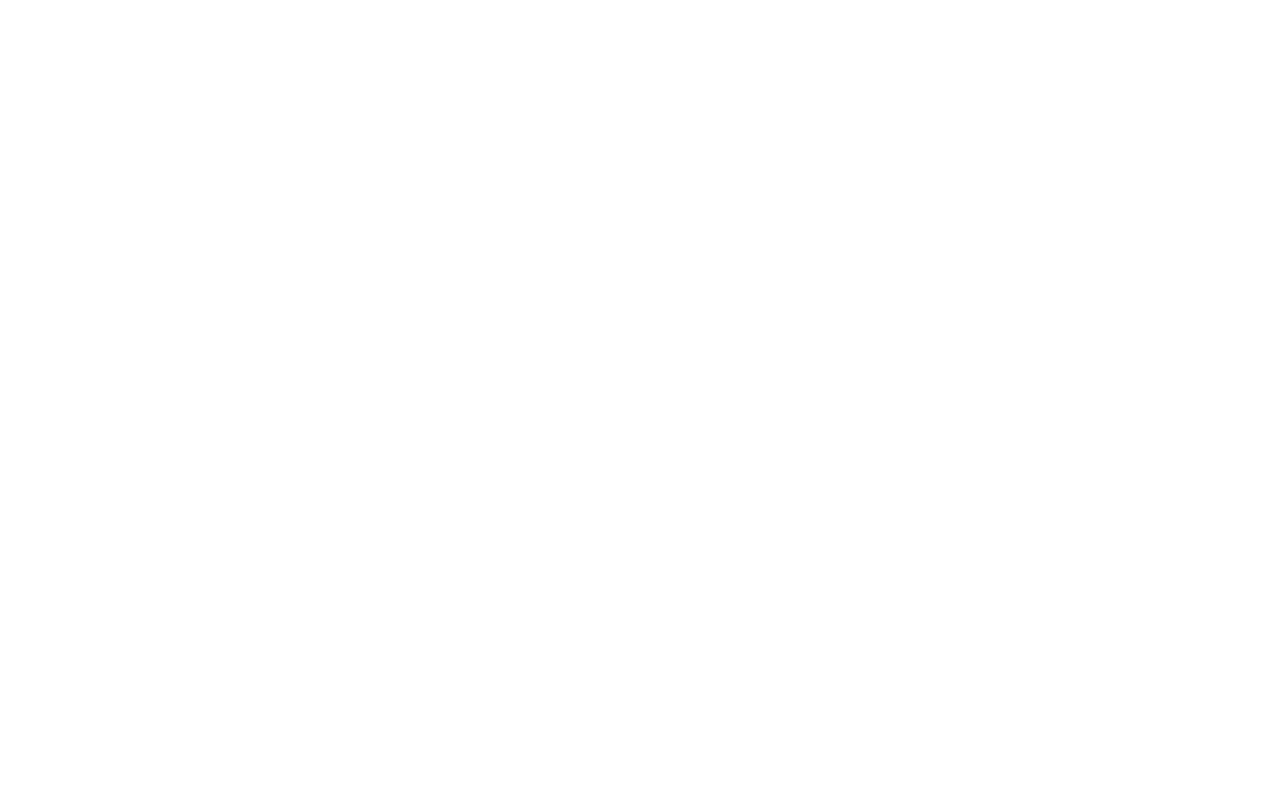
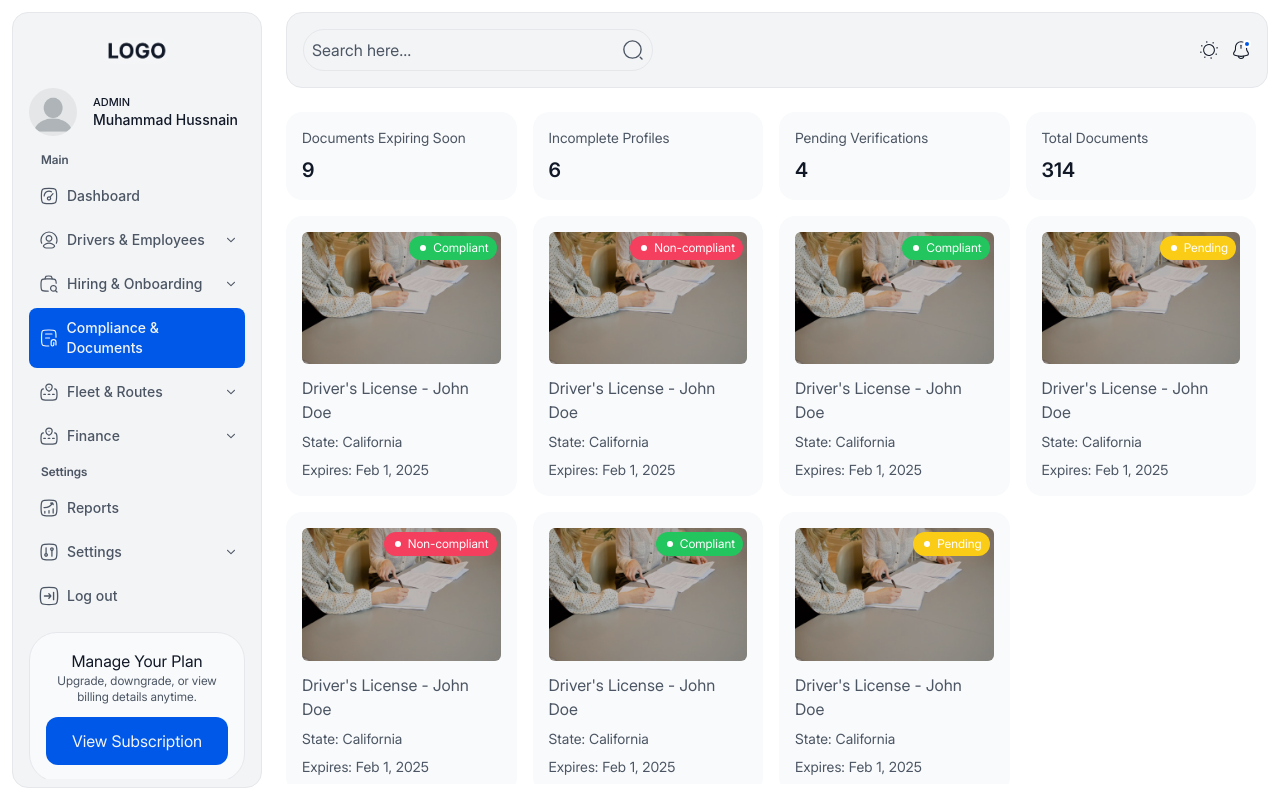
Before and after one commit to Fabulous-Technology-Solutions/FleetReact, a React (Vite) app: page /compliance-documents in a window 1280 px wide. Before the commit this address had no page. Built offline with nearby package versions, Linux system fonts and the light colour scheme; a web font is replaced by a local one.

Commit message:
routes set and components names change

```diff
--- a/src/App.jsx
+++ b/src/App.jsx
@@ -5,22 +5,22 @@
 import AdminLayout from "./layouts/AdminLayout";
 import IconGallery from "./components/IconGallery";
 import Dashboard from "./pages/admin/dashboard/Dashboard";
-import AllMembers from "./pages/admin/driversAndEmployees/AllMembers";
-import Attendance from "./pages/admin/driversAndEmployees/Attendance";
+import AllTeamMembers from "./pages/admin/driversAndEmployees/AllTeamMembers";
+import AttendanceAndPerformance from "./pages/admin/driversAndEmployees/AttendanceAndPerformance";
 import IncidentReports from "./pages/admin/driversAndEmployees/IncidentReports";
 import CustomersManagement from "./pages/admin/driversAndEmployees/CustomersManagement";
-import Interviews from "./pages/admin/hiringAndOnboarding/Interviews";
+import ApplicationsAndInterviews from "./pages/admin/hiringAndOnboarding/ApplicationsAndInterviews";
 import JobRequests from "./pages/admin/hiringAndOnboarding/JobRequests";
-import Documents from "./pages/admin/complianceAndDocuments/Documents";
-import LiveMap from "./pages/admin/fleetsAndRoutes/LiveMap";
+import ComplianceAndDocuments from "./pages/admin/complianceAndDocuments/ComplianceAndDocuments";
+import LiveFleetMap from "./pages/admin/fleetsAndRoutes/LiveFleetMap";
 import RouteAssignments from "./pages/admin/fleetsAndRoutes/RouteAssignments";
 import VehicleMaintenance from "./pages/admin/fleetsAndRoutes/VehicleMaintenance";
 import PayrollOverview from "./pages/admin/finance/PayrollOverview";
-import InvoicesExpenses from "./pages/admin/finance/InvoicesExpenses";
+import InvoicesAndExpenses from "./pages/admin/finance/InvoicesAndExpenses";
 import Reports from "./pages/admin/reports/Reports";
-import { ProfileSetting } from "./pages/admin/settings/ProfileSetting";
+import { ProfileSettings } from "./pages/admin/settings/ProfileSettings";
 import SecuritySettings from "./pages/admin/settings/SecuritySettings";
-import UserRole from "./pages/admin/settings/UserRole";
+import UserRolesAndPermissions from "./pages/admin/settings/UserRolesAndPermissions";
 import NotificationPreference from "./pages/admin//settings/NotificationPreference";
 
 function App() {
@@ -30,28 +30,26 @@
         <Routes>
           <Route path="/icons" element={<IconGallery />} />
           <Route element={<AdminLayout />}>
-            <Route path="/Dashboard" element={<Dashboard />} />
-            <Route path="/AllMembers" element={<AllMembers />} />
-            <Route path="/Attendance" element={<Attendance />} />
-            <Route path="/IncidentReports" element={<IncidentReports />} />
-            <Route path="/JobRequests" element={<JobRequests />} />
-            <Route path="/Interviews" element={<Interviews />} />
-            <Route path="/Documents" element={<Documents />} />
-            <Route path="/LiveMap" element={<LiveMap />} />
-            <Route path="/RouteAssignments" element={<RouteAssignments />} />
-            <Route path="/VehicleMaintenance" element={<VehicleMaintenance />}/>
-            <Route path="/PayrollOverview" element={<PayrollOverview />} />
-            <Route path="/InvoicesExpenses" element={<InvoicesExpenses />} />
-            <Route path="/Reports" element={<Reports />} />
-            <Route path="/ProfileSetting" element={<ProfileSetting />} />
-            <Route path="/SecuritySettings" element={<SecuritySettings />} />
-            <Route path="/UserRole" element={<UserRole />} />
-            <Route path="/Notification" element={<NotificationPreference />} />
-            <Route
-              path="/CustomersManagement"
-              element={<CustomersManagement />}
-            />
+            <Route path="/dashboard" element={<Dashboard />} />
+            <Route path="/all-team-members" element={<AllTeamMembers />} />
+            <Route path="/attendance-and-performance" element={<AttendanceAndPerformance />} />
+            <Route path="/incident-reports" element={<IncidentReports />} />
+            <Route path="/customers-management" element={<CustomersManagement />} />
+            <Route path="/job-requests" element={<JobRequests />} />
+            <Route path="/applications-and-interviews" element={<ApplicationsAndInterviews />} />
+            <Route path="/compliance-documents" element={<ComplianceAndDocuments />} />
+            <Route path="/live-fleet-map" element={<LiveFleetMap />} />
+            <Route path="/route-assignments" element={<RouteAssignments />} />
+            <Route path="/vehicle-maintenance" element={<VehicleMaintenance />} />
+            <Route path="/payroll-overview" element={<PayrollOverview />} />
+            <Route path="/invoices-and-expenses" element={<InvoicesAndExpenses />} />
+            <Route path="/reports" element={<Reports />} />
+            <Route path="/profile-setting" element={<ProfileSettings />} />
+            <Route path="/security-settings" element={<SecuritySettings />} />
+            <Route path="/user-roles-and-permissions" element={<UserRolesAndPermissions />} />
+            <Route path="/notification-preferences" element={<NotificationPreference />} />
           </Route>
+
         </Routes>
       </Router>
     </ThemeProvider>
--- a/src/layouts/AdminLayout.jsx
+++ b/src/layouts/AdminLayout.jsx
@@ -23,7 +23,7 @@
         {
           label: "Dashboard",
           icon: DashboardIcon,
-          path: "/Dashboard",
+          path: "/dashboard",
           activePath: [],
         },
         {
@@ -33,26 +33,26 @@
           subItems: [
             {
               label: "All Team Members",
-              path: "/AllMembers",
+              path: "/all-team-members",
             },
             {
               label: "Attendance & Performance",
-              path: "/Attendance",
+              path: "/attendance-and-performance",
             },
             {
               label: "Incident Reports",
-              path: "/IncidentReports",
+              path: "/incident-reports",
             },
             {
               label: "Customers Management",
-              path: "/CustomersManagement",
+              path: "/customers-management",
             },
           ],
           activePath: [
-            "/AllMembers",
-            "/Attendance",
-            "/IncidentReports",
-            "/CustomersManagement",
+            "/all-team-members",
+            "/attendance-and-performance",
+            "/incident-reports",
+            "/customers-management",
           ],
         },
         {
@@ -62,19 +62,19 @@
           subItems: [
             {
               label: "Job Requests",
-              path: "/JobRequests",
+              path: "/job-requests",
             },
             {
               label: "Applications & Interviews",
-              path: "/Interviews",
+              path: "/applications-and-interviews",
             },
           ],
-          activePath: ["/JobRequests", "/Interviews"],
+          activePath: ["/job-requests", "/applications-and-interviews"],
         },
         {
           label: "Compliance & Documents",
           icon: DocumentsIcon,
-          path: "/Documents",
+          path: "/compliance-documents",
           activePath: [],
         },
         {
@@ -84,18 +84,18 @@
           subItems: [
             {
               label: "Live Fleet Map",
-              path: "/LiveMap",
+              path: "/live-fleet-map",
             },
             {
               label: "Route Assignments",
-              path: "/RouteAssignments",
+              path: "/route-assignments",
             },
             {
               label: "Vehicle Maintenance",
-              path: "/VehicleMaintenance",
+              path: "/vehicle-maintenance",
             },
           ],
-          activePath: ["/LiveMap", "/RouteAssignments", "/VehicleMaintenance"],
+          activePath: ["/live-fleet-map", "/route-assignments", "/vehicle-maintenance"],
         },
         {
           label: "Finance",
@@ -104,14 +104,14 @@
           subItems: [
             {
               label: "Payroll Overview",
-              path: "/PayrollOverview",
+              path: "/payroll-overview",
             },
             {
               label: "Invoices & Expenses",
-              path: "/InvoicesExpenses",
+              path: "/invoices-and-expenses",
             },
           ],
-          activePath: ["/PayrollOverview", "/InvoicesExpenses"],
+          activePath: ["/payroll-overview", "/invoices-and-expenses"],
         },
       ],
     },
@@ -121,7 +121,7 @@
         {
           label: "Reports",
           icon: ReportsIcon,
-          path: "/Reports",
+          path: "/reports",
           activePath: [],
         },
         {
@@ -131,22 +131,22 @@
           subItems: [
             {
               label: "Profile Settings",
-              path: "/ProfileSetting",
+              path: "/profile-setting",
             },
             {
               label: "Security Settings",
-              path: "/SecuritySettings",
+              path: "/security-settings",
             },
             {
               label: "User Roles & Permissions",
-              path: "/UserRole",
+              path: "/user-roles-and-permissions",
             },
             {
               label: "Notification Preferences",
-              path: "/Notification",
+              path: "/notification-preferences",
             },
           ],
-          activePath: ["/ProfileSetting", "/SecuritySettings", "/UserRole", "/Notification"],
+          activePath: ["/profile-setting", "/security-settings", "/user-roles-and-permissions", "/notification-preferences"],
         },
         {
           label: "Log out",
--- a/src/pages/admin/complianceAndDocuments/Documents.jsx
+++ b/src/pages/admin/complianceAndDocuments/ComplianceAndDocuments.jsx
@@ -2,7 +2,7 @@
 import CompliantOne from "../../../assets/images/comliant1.png";
 import { GoDotFill } from "react-icons/go";
 
-export default function Documents() {
+export default function ComplianceAndDocuments() {
   const cards = [
     { title: "Documents Expiring Soon", value: "9" },
     { title: "Incomplete Profiles", value: "6" },
--- a/src/pages/admin/driversAndEmployees/AllMembers.jsx
+++ b/src/pages/admin/driversAndEmployees/AllTeamMembers.jsx
@@ -7,7 +7,7 @@
 import { FaRegTrashAlt } from "react-icons/fa";
 import { FiEdit2 } from "react-icons/fi";
 
-export default function AllMembers() {
+export default function AllTeamMembers() {
   const cards = [
     { title: "Total Employees", value: "80" },
     { title: "Drivers", value: "85" },
--- a/src/pages/admin/driversAndEmployees/Attendance.jsx
+++ b/src/pages/admin/driversAndEmployees/AttendanceAndPerformance.jsx
@@ -6,7 +6,7 @@
 import { Avatar } from "@mui/material";
 import TableMui from "../../../components/TableMui";
 
-export default function Attendance() {
+export default function AttendanceAndPerformance() {
   const cards = [
     { title: "Today’s Attendance", value: "85%" },
     { title: "Late Check-ins Today", value: "12" },
--- a/src/pages/admin/finance/InvoicesExpenses.jsx
+++ b/src/pages/admin/finance/InvoicesAndExpenses.jsx
@@ -6,7 +6,7 @@
 import { statusStyles } from "../../../modules/helpers";
 import TableMui from "../../../components/TableMui";
 
-export default function InvoiceExpenses() {
+export default function InvoicesAndExpenses() {
   const cards = [
     { title: "Total Invoiced", value: "$47,800", days: "This month" },
     { title: "Total Expenses", value: "$47,800", days: "This month" },
--- a/src/pages/admin/fleetsAndRoutes/LiveMap.jsx
+++ b/src/pages/admin/fleetsAndRoutes/LiveFleetMap.jsx
@@ -11,7 +11,7 @@
 import busimg from "../../../assets/images/busimg.png";
 import MapComponent from "../../../components/dashboard/MapComponent";
 
-export default function LiveMap() {
+export default function LiveFleetMap() {
   const boxes = [
     { icon: GasIcon, title: "Gas", value: "$500" },
     { icon: OilIcon, title: "Oil", value: "$250" },
--- a/src/pages/admin/hiringAndOnboarding/Interviews.jsx
+++ b/src/pages/admin/hiringAndOnboarding/ApplicationsAndInterviews.jsx
@@ -6,7 +6,7 @@
 import { FiEdit2 } from "react-icons/fi";
 import TableMui from "../../../components/TableMui";
 
-export default function Interviews() {
+export default function ApplicationsAndInterviews() {
   const cards = [
     { title: "Total Applications", value: "124", desc: "This Week" },
     {
--- a/src/pages/admin/settings/ProfileSetting.jsx
+++ b/src/pages/admin/settings/ProfileSettings.jsx
@@ -2,7 +2,7 @@
 import { MessageIcon, PhoneIcon, UploadIcon } from '../../../CustomIcons'
 import ProfileImg from '../../../assets/images/profile.png'
 
-export const ProfileSetting = () => {
+export const ProfileSettings = () => {
     const [selectedImage, setSelectedImage] = useState(ProfileImg);
 
     const handleImageChange = (event) => {
--- a/src/pages/admin/settings/UserRole.jsx
+++ b/src/pages/admin/settings/UserRolesAndPermissions.jsx
@@ -4,7 +4,7 @@
 import { FaRegTrashAlt } from "react-icons/fa";
 import TableMui from "../../../components/TableMui";
 
-const UserRole = () => {
+const UserRolesAndPermissions = () => {
   const cards = [
     { title: "Total Employees", value: "80" },
     { title: "Drivers", value: "85" },
@@ -80,4 +80,4 @@
   );
 };
 
-export default UserRole;
+export default UserRolesAndPermissions;
```
